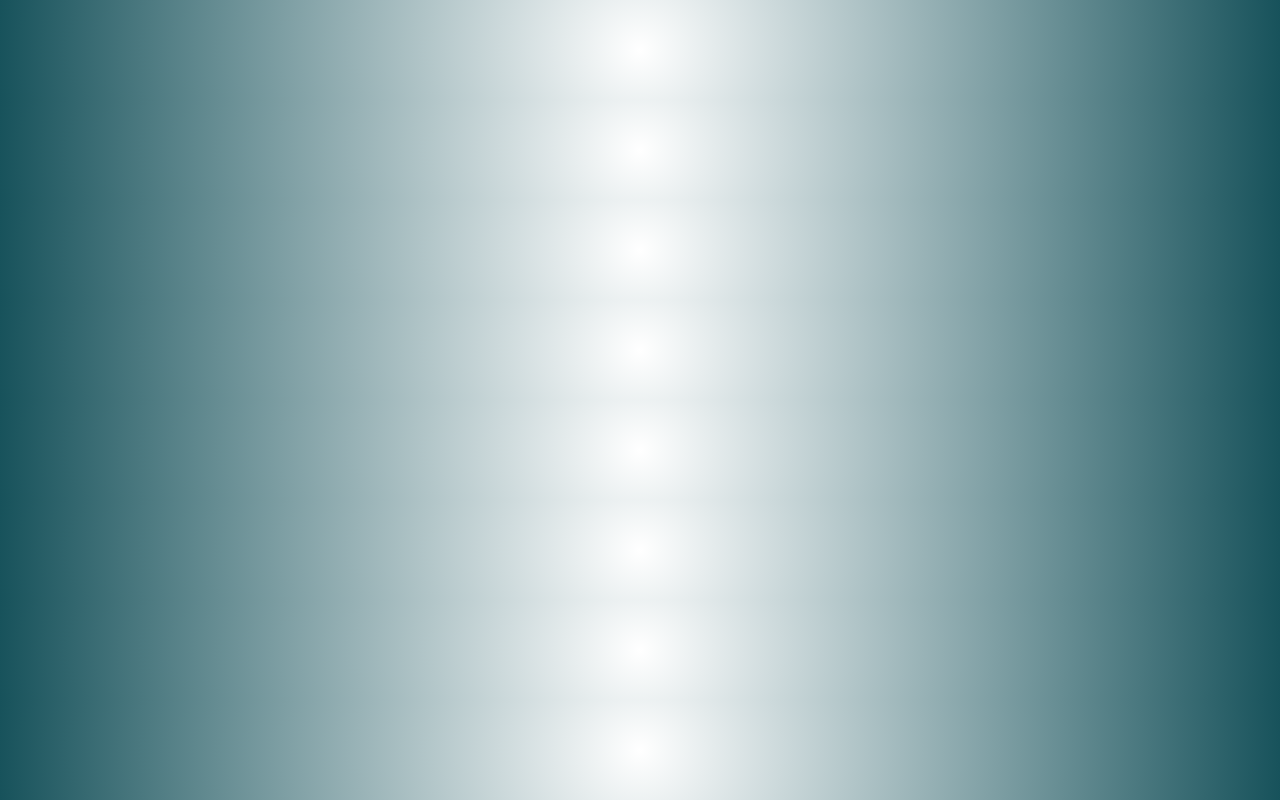
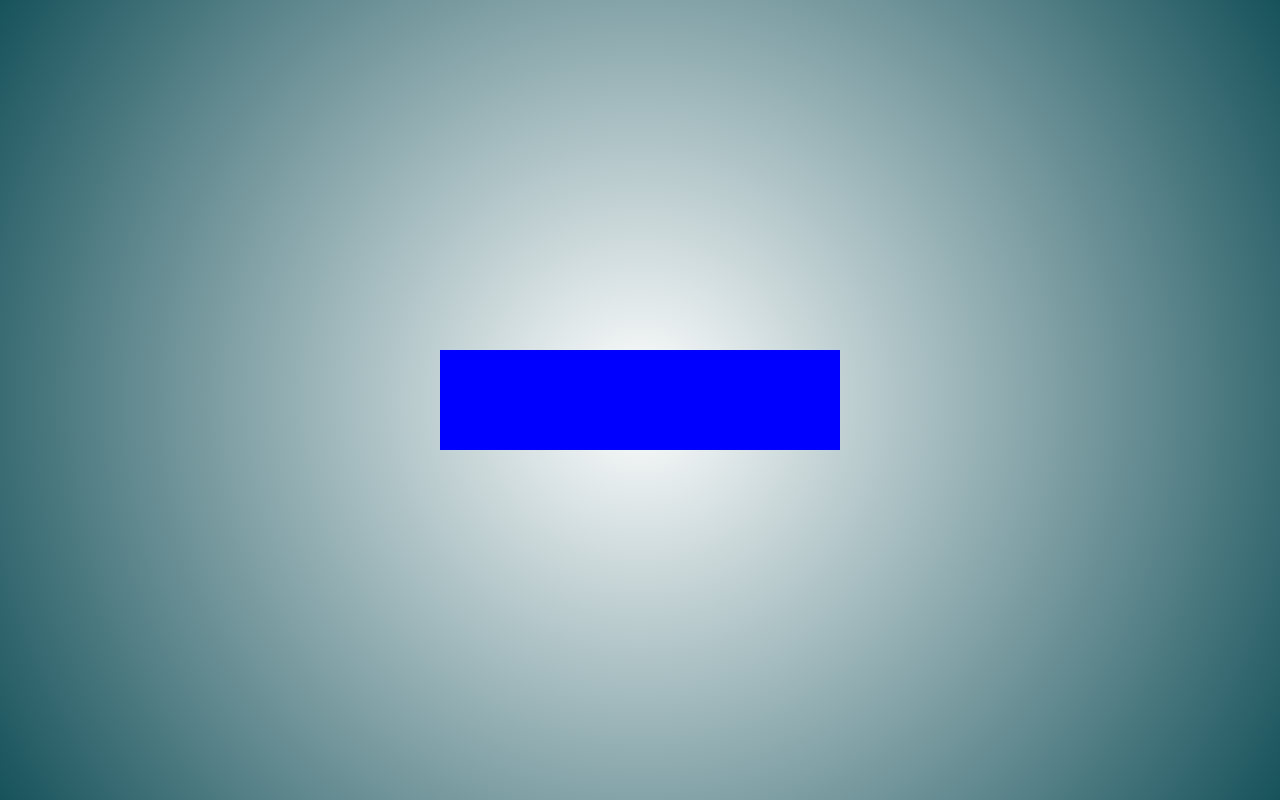
Before and after one commit to Belimoru/LoginPage, a plain HTML site: page index.html in a window 1280 px wide. Drawn offline with Linux system fonts and the light colour scheme.

Commit message:
fix problem with background

```diff
--- a/index.html
+++ b/index.html
@@ -4,9 +4,9 @@
         <title>Project</title>
         <link rel="stylesheet" type="text/css" href="style.css">
     </head>
-    <body class="back">
-        <div class="loginform">
-
+    <body>
+        <div class="back">
+            <div class="loginform"></div>
         </div>
     </body>
 </html>
--- a/style.css
+++ b/style.css
@@ -1,12 +1,17 @@
+body{
+  height: 100%;
+  margin: 0px;
+}
 .back {
-  height: 100%;
-  padding: 0;
-  margin: 0;
+  height: 100vh;
   background: rgb(255,255,255);
   background: radial-gradient(circle, rgba(255,255,255,1) 0%, rgba(23,82,91,1) 100%);
+  display: flex;
+  align-items: center;
+  justify-content: center;
 }
 .loginform {
   width: 400px;
   height: 100px;
-
+  background-color: blue;
 }
```
